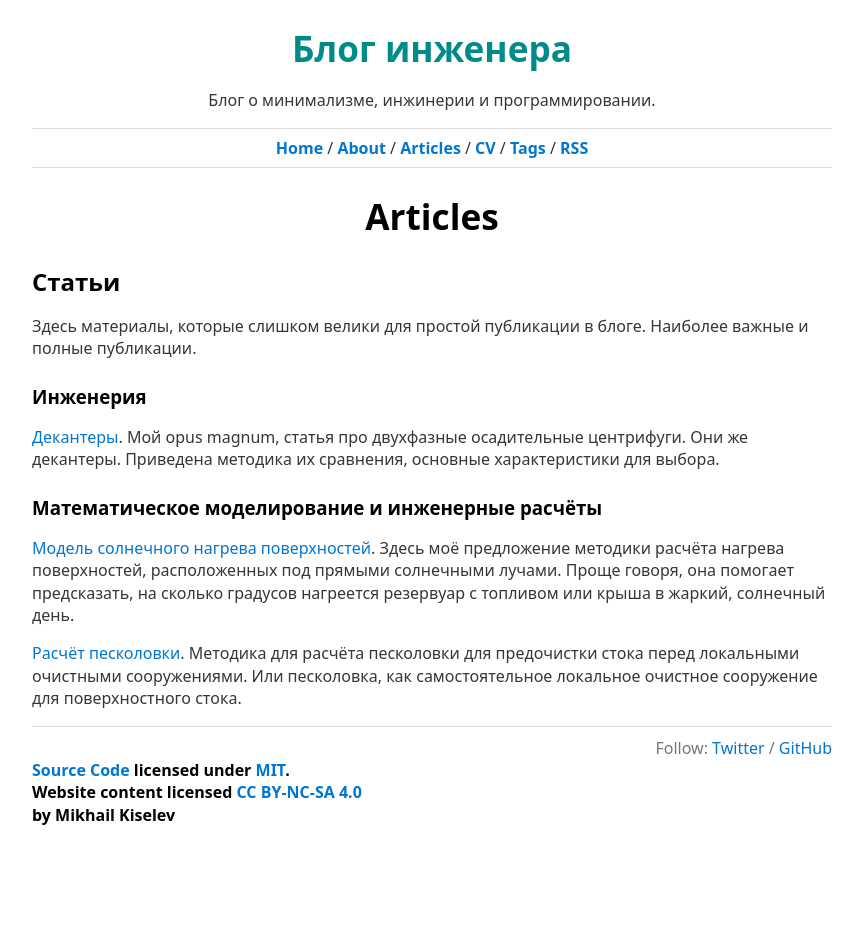
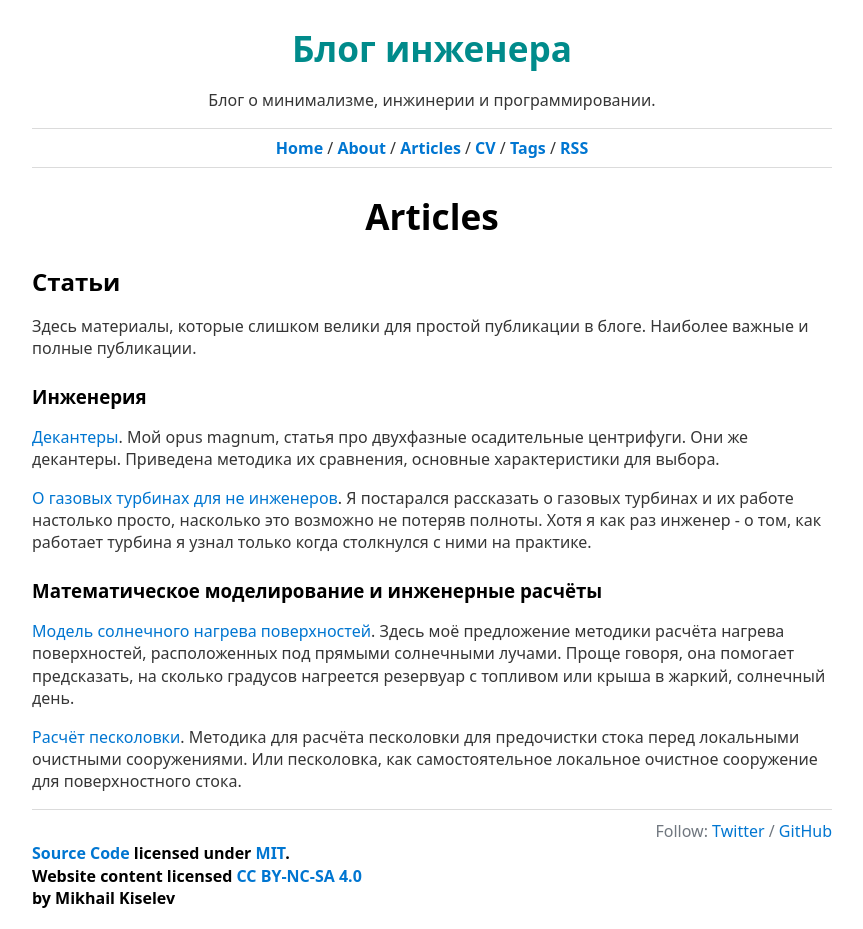
Before and after one commit to kiselevmv/kiselevmv.github.io, a Jekyll site: the page built from _pages/articles.markdown, in a window 1280 px wide. Shown: the whole page, without its empty margins (208-1071 px from the left). Built offline with Jekyll 4.4.1, drawn with Linux system fonts in a browser that asks for light colours; before the commit the page ends 900 px from its top, so only the background shows below that.

Commit message:
Update articles.markdown

```diff
--- a/_pages/articles.markdown
+++ b/_pages/articles.markdown
@@ -12,6 +12,8 @@ permalink: /engineering/
 
 [Декантеры](decanter.html). Мой opus magnum, статья про двухфазные осадительные центрифуги. Они же декантеры. Приведена методика их сравнения, основные характеристики для выбора.
 
+[О газовых турбинах для не инженеров](https://www.mnlist.ru/engineering/turbine.html). Я постарался рассказать о газовых турбинах и их работе настолько просто, насколько это возможно не потеряв полноты. Хотя я как раз инженер - о том, как работает турбина я узнал только когда столкнулся с ними на практике.
+
 ### Математическое моделирование и инженерные расчёты
 
 [Модель солнечного нагрева поверхностей](/blog/2014/heat-model). Здесь моё предложение методики расчёта нагрева поверхностей, расположенных под прямыми солнечными лучами. Проще говоря, она помогает предсказать, на сколько градусов нагреется резервуар с топливом или крыша в жаркий, солнечный день.
```
